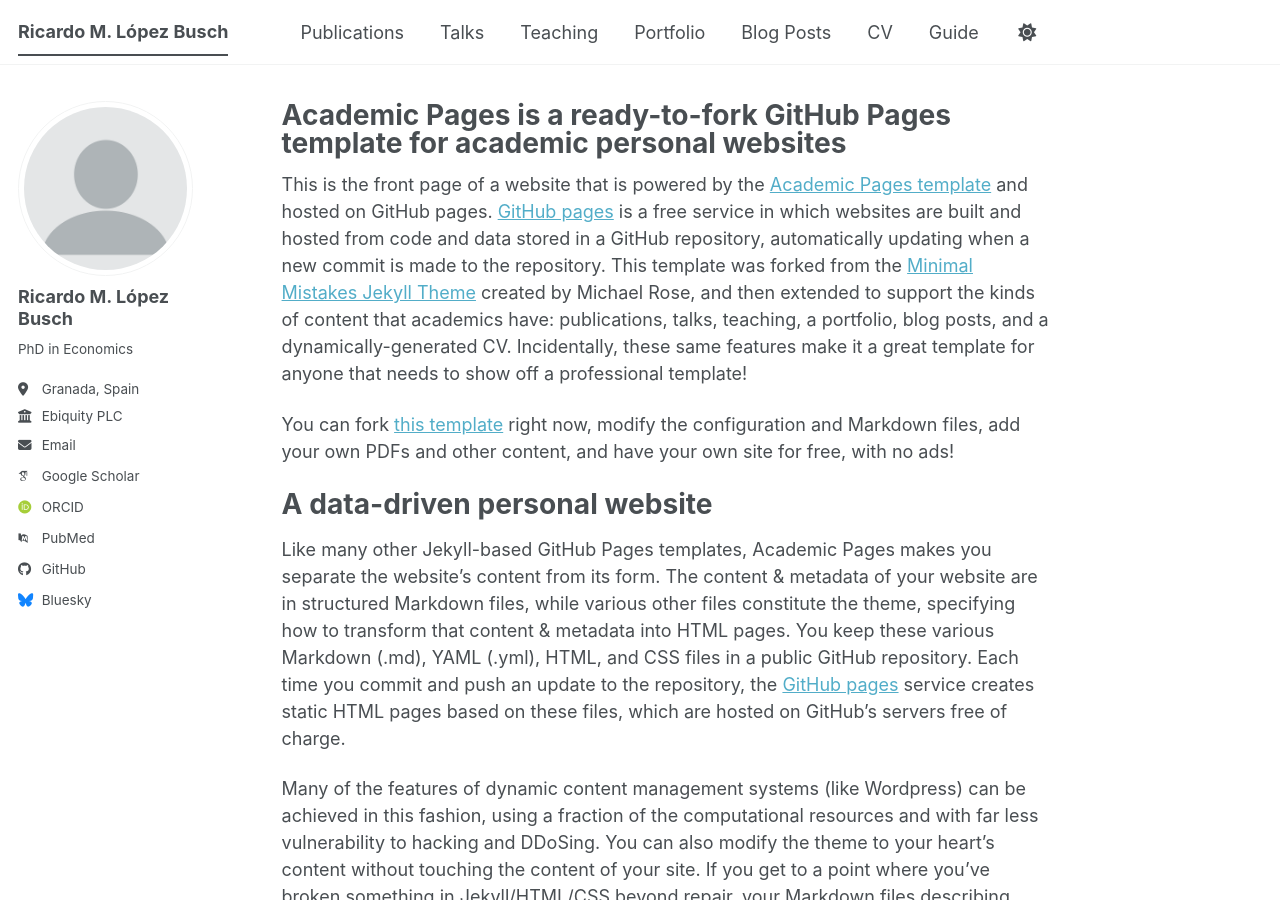
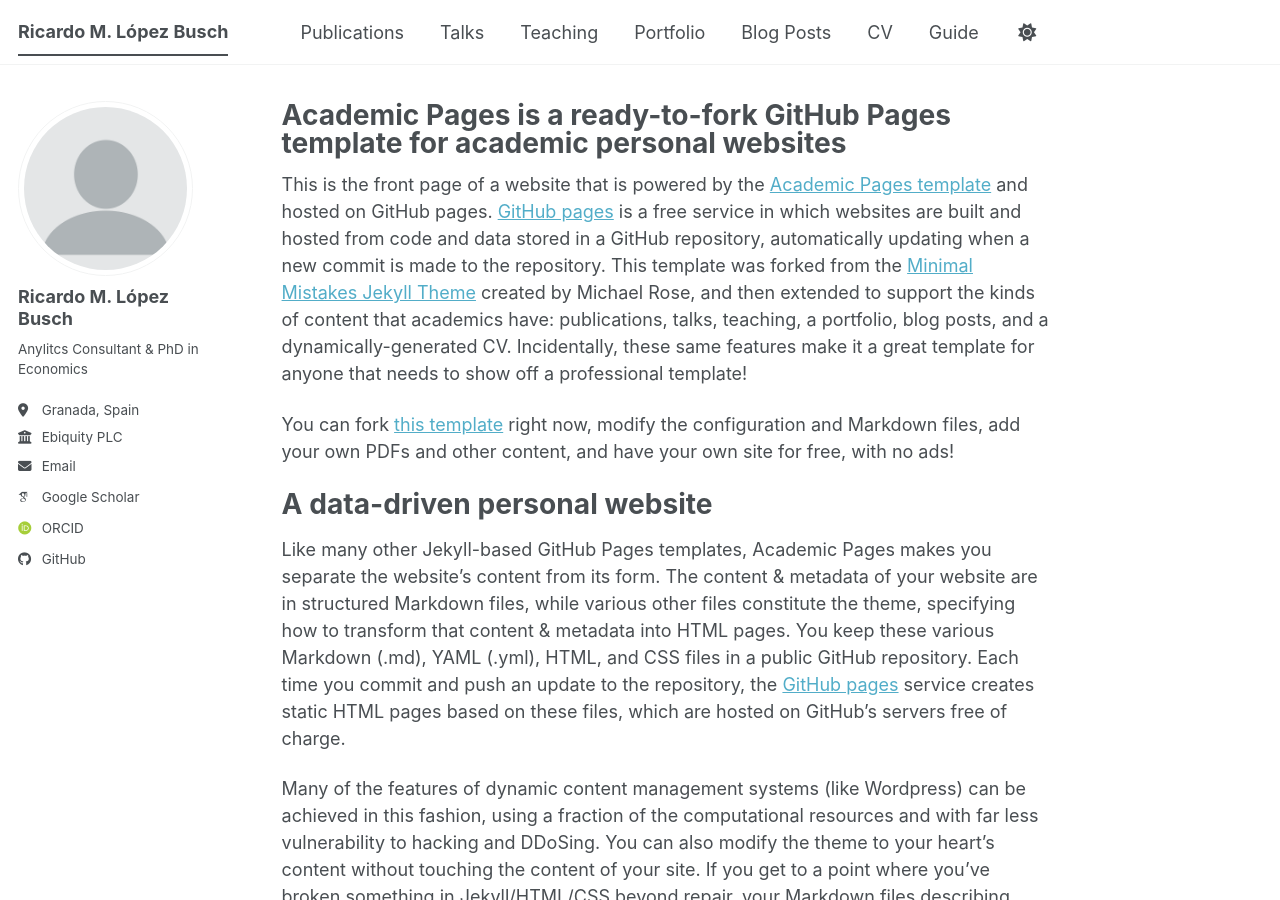
Before and after one commit to ricardomlb/ricardomlb.github.io, a Jekyll site: the page built from _pages/about.md, in a window 1280 px wide and 900 px high. Built offline with Jekyll 4.4.1, drawn with Linux system fonts in a browser that asks for light colours; some web fonts are replaced; a script bundle is joined from its source files by our own code; library files that are not in the unit come from our copies; some of the changed lines change nothing that is shown.

Commit message:
Update _config.yml

```diff
--- a/_config.yml
+++ b/_config.yml
@@ -26,7 +26,7 @@
   avatar           : "profile.png"
   name             : "Ricardo M. López Busch"
   pronouns         : # example: "she/her"
-  bio              : "PhD in Economics"
+  bio              : "Anylitcs Consultant & PhD in Economics"
   location         : "Granada, Spain"
   employer         : "Ebiquity PLC"
   uri              : # URL
@@ -35,13 +35,13 @@
   # Academic websites
   academia         : # URL
   arxiv            : # URL - Update with the correct link to your profile
-  googlescholar    : "https://scholar.google.com/citations?user=PS_CX0AAAAAJ"
+  googlescholar    : "https://scholar.google.es/citations?hl=es&user=cxNq72wAAAAJ"
   inspire-hep      : # URL
   impactstory      : # URL
-  orcid            : "https://orcid.org/yourorcidurl"
+  orcid            : "https://orcid.org/0000-0002-8977-5384"
   semantic         : # URL
   ssrn             : # URL
-  pubmed           : "https://www.ncbi.nlm.nih.gov/pubmed/?term=john+snow"
+  pubmed           : # URL
   researchgate     : # URL
   scopus           : # URL
   zotero           : # URL
@@ -57,7 +57,7 @@
 
   # Social media
   artstation       : # Username
-  bluesky          : "bsky.app" # Replace this with you Bluesky username
+  bluesky          : # Username
   facebook         : # Username
   flickr           : # Username
   foursquare       : # Username
```
